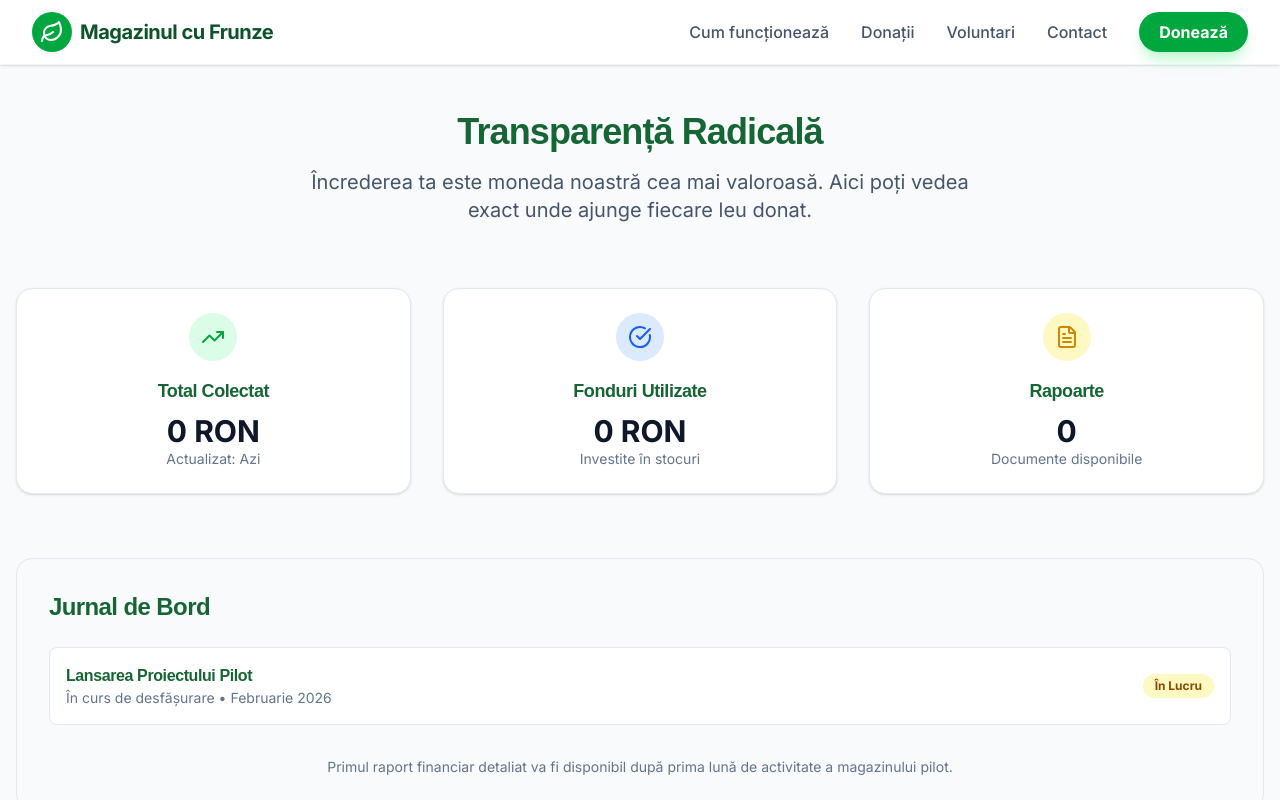
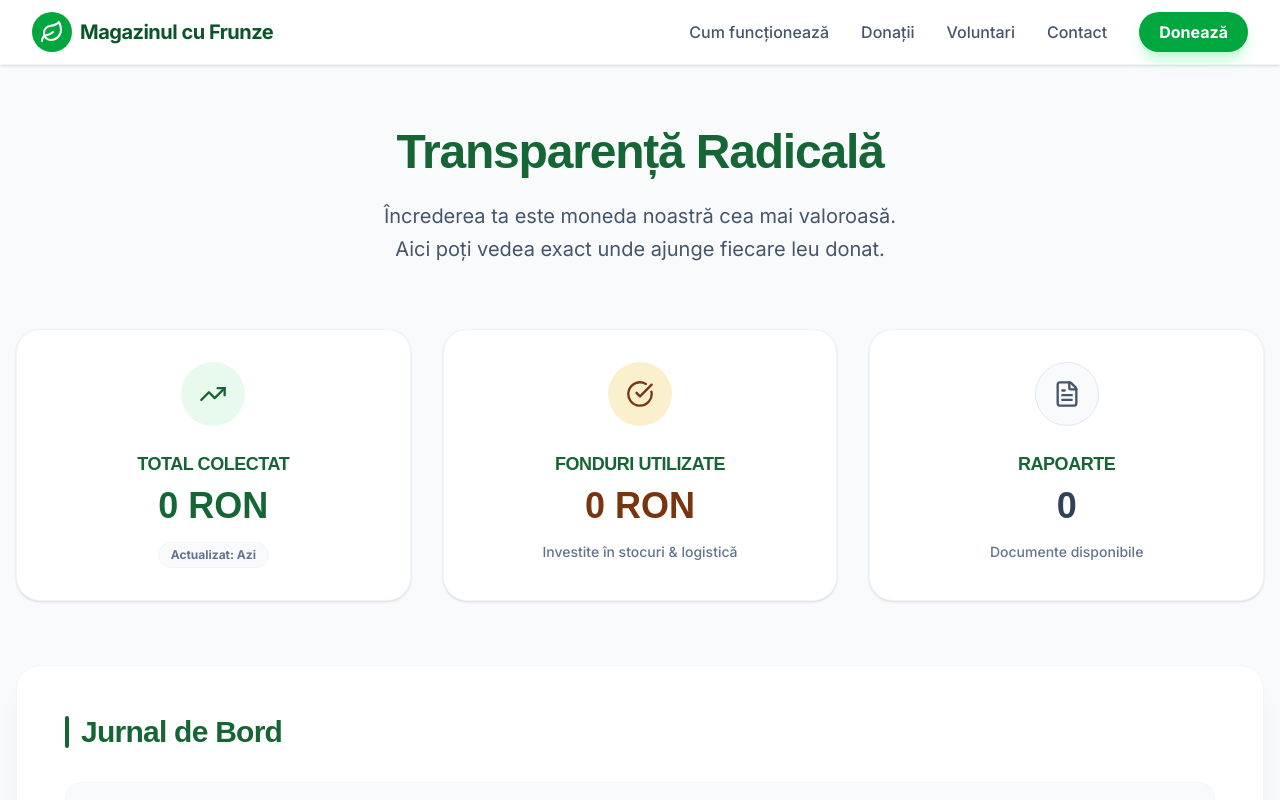
Before and after one commit to joahn3/magazinul-cu-frunze, a Next.js app in the folder leaf-store/: page /transparenta in a window 1280 px wide. Shown: the top 800 px of the page. Built offline with nearby package versions, Linux system fonts and the light colour scheme.

Commit message:
Update page.tsx

```diff
--- a/leaf-store/app/transparenta/page.tsx
+++ b/leaf-store/app/transparenta/page.tsx
@@ -1,62 +1,90 @@
 // app/transparenta/page.tsx
-import { FileText, TrendingUp, CheckCircle } from 'lucide-react';
+import { FileText, TrendingUp, CheckCircle, ArrowRight } from 'lucide-react';
 
 export default function Transparency() {
   return (
-    <div className="max-w-7xl mx-auto px-4 py-12">
+    <div className="max-w-7xl mx-auto px-4 py-16 bg-paper min-h-screen">
       <div className="text-center mb-16">
-        <h1 className="text-4xl font-bold text-slate-900 mb-4">Transparență Radicală</h1>
-        <p className="text-xl text-slate-600 max-w-2xl mx-auto">
-          Încrederea ta este moneda noastră cea mai valoroasă. Aici poți vedea exact unde ajunge fiecare leu donat.
+        <h1 className="text-4xl md:text-5xl font-heading font-bold text-forest mb-6">
+          Transparență Radicală
+        </h1>
+        <p className="text-xl text-slate-600 max-w-2xl mx-auto font-body leading-relaxed">
+          Încrederea ta este moneda noastră cea mai valoroasă. <br className="hidden md:block"/>
+          Aici poți vedea exact unde ajunge fiecare leu donat.
         </p>
       </div>
 
       {/* Grid Statistici */}
       <div className="grid grid-cols-1 md:grid-cols-3 gap-8 mb-16">
-        <div className="bg-white p-6 rounded-2xl shadow-sm border border-slate-200 text-center">
-          <div className="mx-auto bg-green-100 w-12 h-12 rounded-full flex items-center justify-center text-green-600 mb-4">
-            <TrendingUp size={24} />
+        {/* Card 1: Total Colectat */}
+        <div className="bg-white p-8 rounded-3xl shadow-sm border border-slate-100 text-center hover:shadow-md transition duration-300">
+          <div className="mx-auto bg-leaf/10 w-16 h-16 rounded-full flex items-center justify-center text-forest mb-6">
+            <TrendingUp size={28} />
           </div>
-          <h3 className="text-lg font-bold">Total Colectat</h3>
-          <p className="text-3xl font-bold text-slate-900 mt-2">0 RON</p>
-          <p className="text-sm text-slate-500">Actualizat: Azi</p>
+          <h3 className="text-lg font-heading font-bold text-slate-500 uppercase tracking-wider">Total Colectat</h3>
+          <p className="text-4xl font-heading font-bold text-forest mt-2">0 RON</p>
+          <div className="mt-4 inline-flex items-center px-3 py-1 rounded-full bg-slate-50 text-xs text-slate-500 font-bold border border-slate-100">
+            Actualizat: Azi
+          </div>
         </div>
 
-        <div className="bg-white p-6 rounded-2xl shadow-sm border border-slate-200 text-center">
-          <div className="mx-auto bg-blue-100 w-12 h-12 rounded-full flex items-center justify-center text-blue-600 mb-4">
-            <CheckCircle size={24} />
+        {/* Card 2: Fonduri Utilizate */}
+        <div className="bg-white p-8 rounded-3xl shadow-sm border border-slate-100 text-center hover:shadow-md transition duration-300">
+          <div className="mx-auto bg-gold/20 w-16 h-16 rounded-full flex items-center justify-center text-earth mb-6">
+            <CheckCircle size={28} />
           </div>
-          <h3 className="text-lg font-bold">Fonduri Utilizate</h3>
-          <p className="text-3xl font-bold text-slate-900 mt-2">0 RON</p>
-          <p className="text-sm text-slate-500">Investite în stocuri</p>
+          <h3 className="text-lg font-heading font-bold text-slate-500 uppercase tracking-wider">Fonduri Utilizate</h3>
+          <p className="text-4xl font-heading font-bold text-earth mt-2">0 RON</p>
+          <p className="text-sm text-slate-500 mt-4 font-medium">Investite în stocuri & logistică</p>
         </div>
 
-        <div className="bg-white p-6 rounded-2xl shadow-sm border border-slate-200 text-center">
-            <div className="mx-auto bg-yellow-100 w-12 h-12 rounded-full flex items-center justify-center text-yellow-600 mb-4">
-            <FileText size={24} />
+        {/* Card 3: Rapoarte */}
+        <div className="bg-white p-8 rounded-3xl shadow-sm border border-slate-100 text-center hover:shadow-md transition duration-300">
+            <div className="mx-auto bg-paper w-16 h-16 rounded-full flex items-center justify-center text-slate-600 mb-6 border border-slate-200">
+            <FileText size={28} />
             </div>
-            <h3 className="text-lg font-bold">Rapoarte</h3>
-            <p className="text-3xl font-bold text-slate-900 mt-2">0</p>
-            <p className="text-sm text-slate-500">Documente disponibile</p>
+            <h3 className="text-lg font-heading font-bold text-slate-500 uppercase tracking-wider">Rapoarte</h3>
+            <p className="text-4xl font-heading font-bold text-slate-700 mt-2">0</p>
+            <p className="text-sm text-slate-500 mt-4 font-medium">Documente disponibile</p>
         </div>
       </div>
 
-      {/* Placeholder Rapoarte */}
-      <div className="bg-slate-50 rounded-2xl p-8 border border-slate-200">
-        <h2 className="text-2xl font-bold mb-6">Jurnal de Bord</h2>
+      {/* Jurnal de Bord (Reports Section) */}
+      <div className="bg-white rounded-3xl p-8 md:p-12 border border-slate-100 shadow-xl shadow-forest/5">
+        <div className="flex items-center gap-3 mb-8">
+            <div className="h-8 w-1 bg-forest rounded-full"></div>
+            <h2 className="text-2xl md:text-3xl font-heading font-bold text-forest">Jurnal de Bord</h2>
+        </div>
+
         <div className="space-y-4">
-            <div className="bg-white p-4 rounded-lg border border-slate-200 flex justify-between items-center">
-                <div>
-                    <h4 className="font-bold">Lansarea Proiectului Pilot</h4>
-                    <p className="text-sm text-slate-500">În curs de desfășurare • Februarie 2026</p>
+            {/* Report Item */}
+            <div className="group bg-paper hover:bg-white p-6 rounded-2xl border border-slate-100 hover:border-leaf/30 transition-all duration-300 flex flex-col md:flex-row justify-between items-start md:items-center gap-4">
+                <div className="flex items-start gap-4">
+                    <div className="bg-white p-3 rounded-xl text-forest shadow-sm group-hover:bg-leaf group-hover:text-white transition-colors">
+                        <FileText size={20} />
+                    </div>
+                    <div>
+                        <h4 className="font-heading font-bold text-lg text-slate-800 group-hover:text-forest transition-colors">Lansarea Proiectului Pilot</h4>
+                        <p className="text-sm text-slate-500 font-medium mt-1">În curs de desfășurare • Februarie 2026</p>
+                    </div>
                 </div>
-                <span className="bg-yellow-100 text-yellow-800 text-xs px-3 py-1 rounded-full font-bold">În Lucru</span>
+                <span className="bg-gold/20 text-earth border border-gold/20 text-xs px-4 py-2 rounded-full font-bold uppercase tracking-wide">
+                    În Lucru
+                </span>
             </div>
-            {/* Aici vei adauga rapoarte pdf sau linkuri catre video */}
+
+            {/* Placeholder message if empty */}
+            {/* <div className="text-center py-12 text-slate-400">
+                <p>Încă nu există rapoarte încărcate.</p>
+            </div>
+            */}
         </div>
-        <p className="mt-8 text-center text-slate-500 text-sm">
-            Primul raport financiar detaliat va fi disponibil după prima lună de activitate a magazinului pilot.
-        </p>
+
+        <div className="mt-12 bg-forest/5 rounded-2xl p-6 text-center border border-forest/10">
+            <p className="text-slate-600 text-sm md:text-base font-medium">
+                Primul raport financiar detaliat va fi disponibil publicului după prima lună completă de activitate a magazinului pilot.
+            </p>
+        </div>
       </div>
     </div>
   );
```
